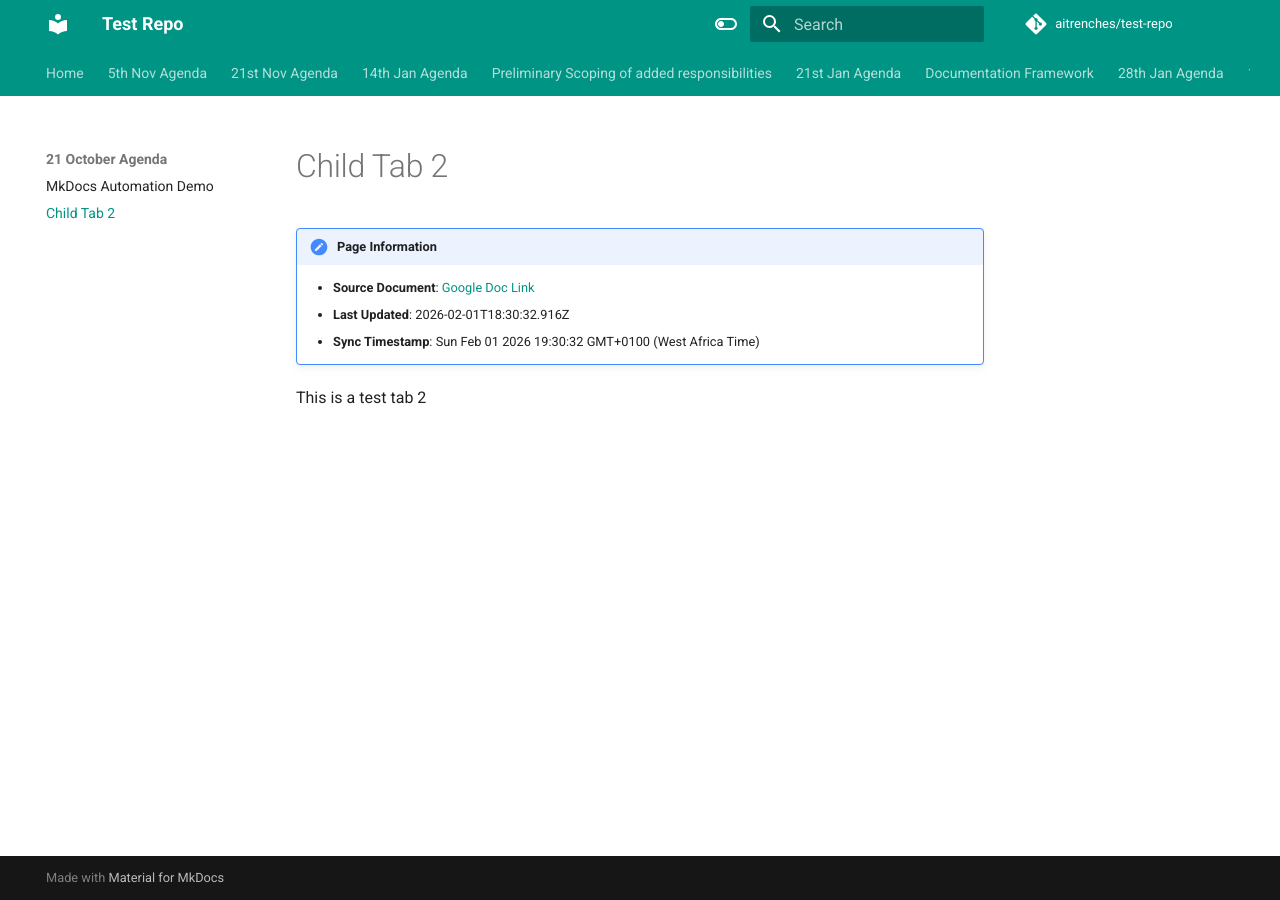
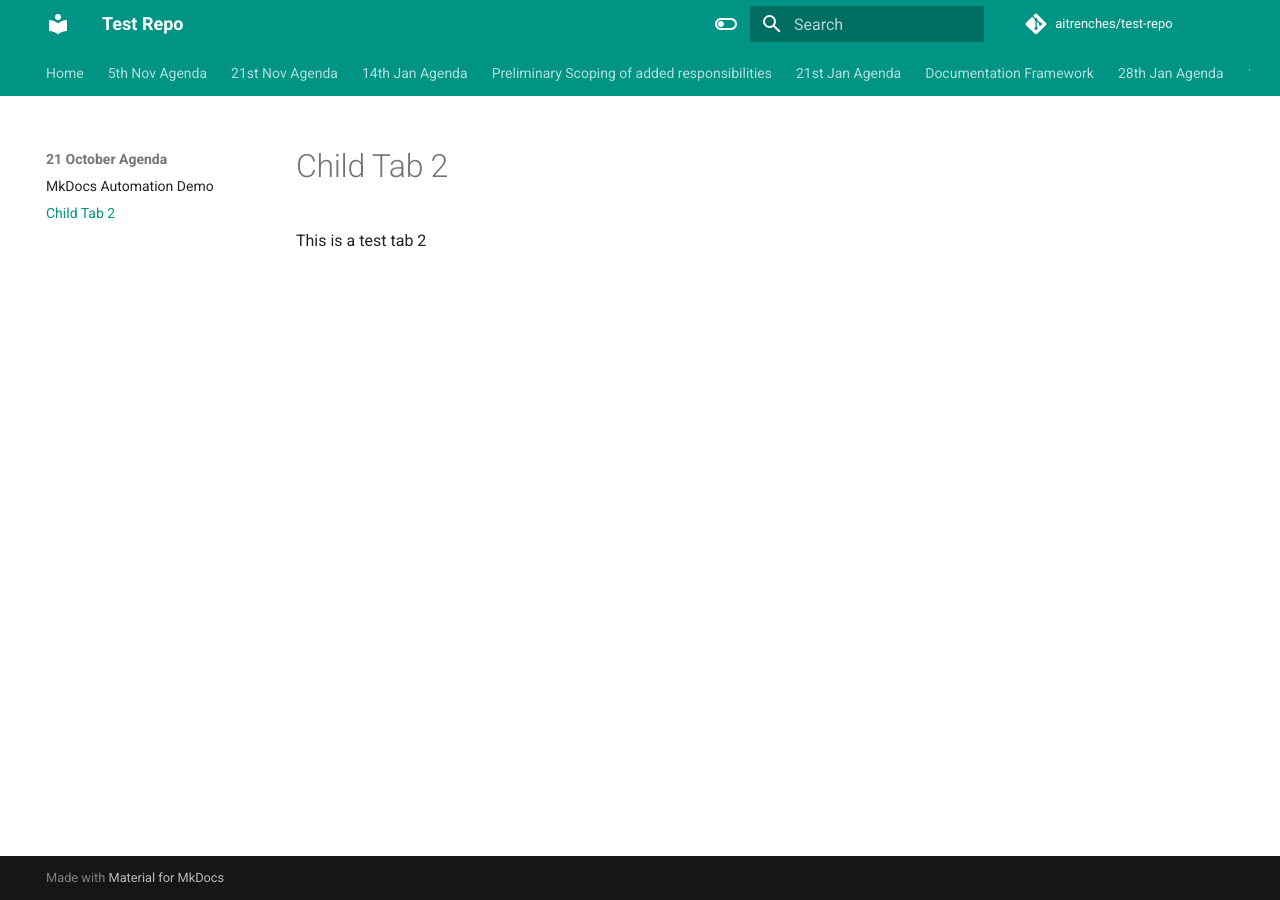
Before and after one commit to aitrenches/test-repo, an MkDocs documentation site: the page built from docs/child-tab-2.md, in a window 1280 px wide. Built offline with MkDocs 1.6.1 and Material for MkDocs 9.7.7, drawn with Linux system fonts in a browser that asks for light colours; comment, search, counter and statistics services are not loaded.

Commit message:
Sync tab: Child Tab  2

```diff
--- a/docs/child-tab-2.md
+++ b/docs/child-tab-2.md
@@ -1,13 +1,8 @@
 ---
 title: "Child Tab  2"
-last_updated: "2026-02-01T18:30:32.916Z"
+last_updated: "2026-02-01T18:36:18.080Z"
 source_doc: "https://docs.google.com/document/d/1l5-1xQtHEozG9N6FpkFO4A6oixgQ6ZUo8Jx0FXYtqro/edit#heading=h.t.xorzyq7w3z2l"
-sync_timestamp: "Sun Feb 01 2026 19:30:32 GMT+0100 (West Africa Time)"
+sync_timestamp: "Sun Feb 01 2026 19:36:18 GMT+0100 (West Africa Time)"
 ---
 
-!!! note "Page Information"
-    - **Source Document**: [Google Doc Link](https://docs.google.com/document/d/1l5-1xQtHEozG9N6FpkFO4A6oixgQ6ZUo8Jx0FXYtqro/edit#heading=h.t.xorzyq7w3z2l)
-    - **Last Updated**: 2026-02-01T18:30:32.916Z
-    - **Sync Timestamp**: Sun Feb 01 2026 19:30:32 GMT+0100 (West Africa Time)
-
 This is a test tab 2
```
